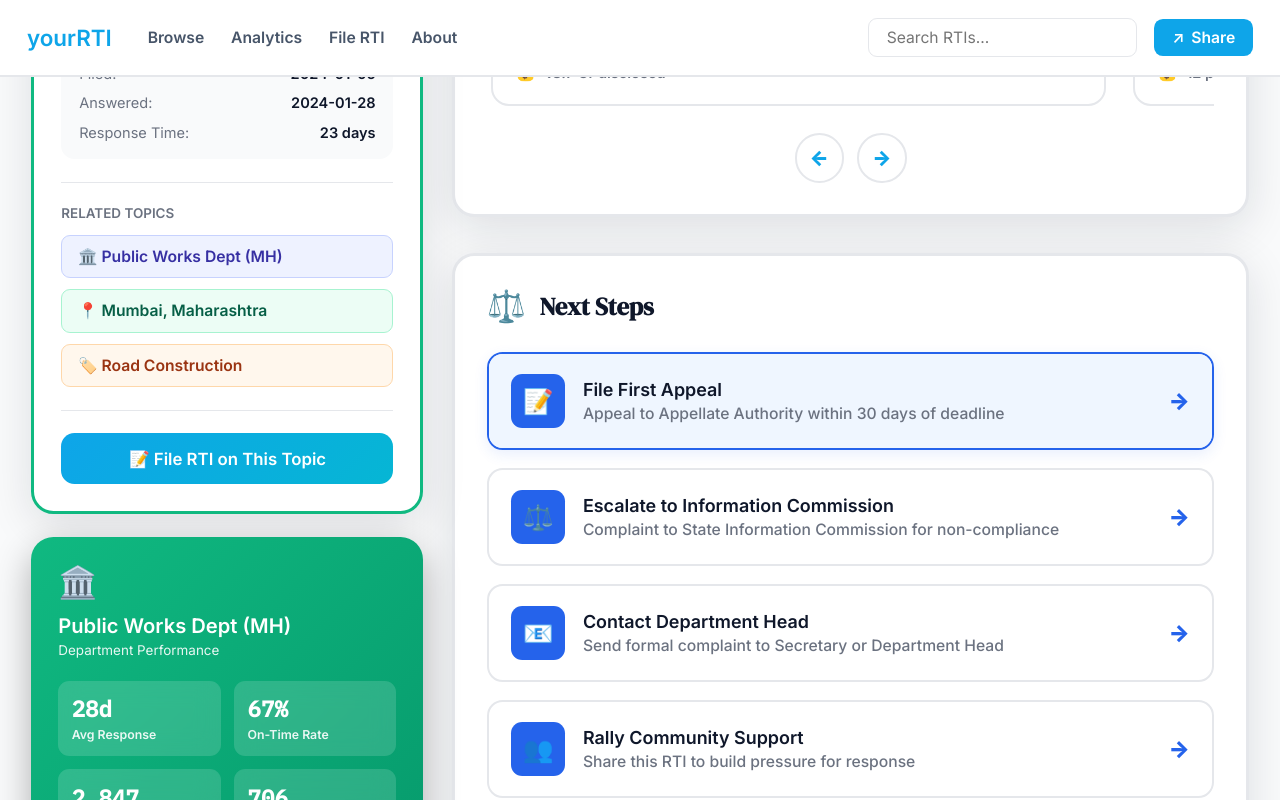
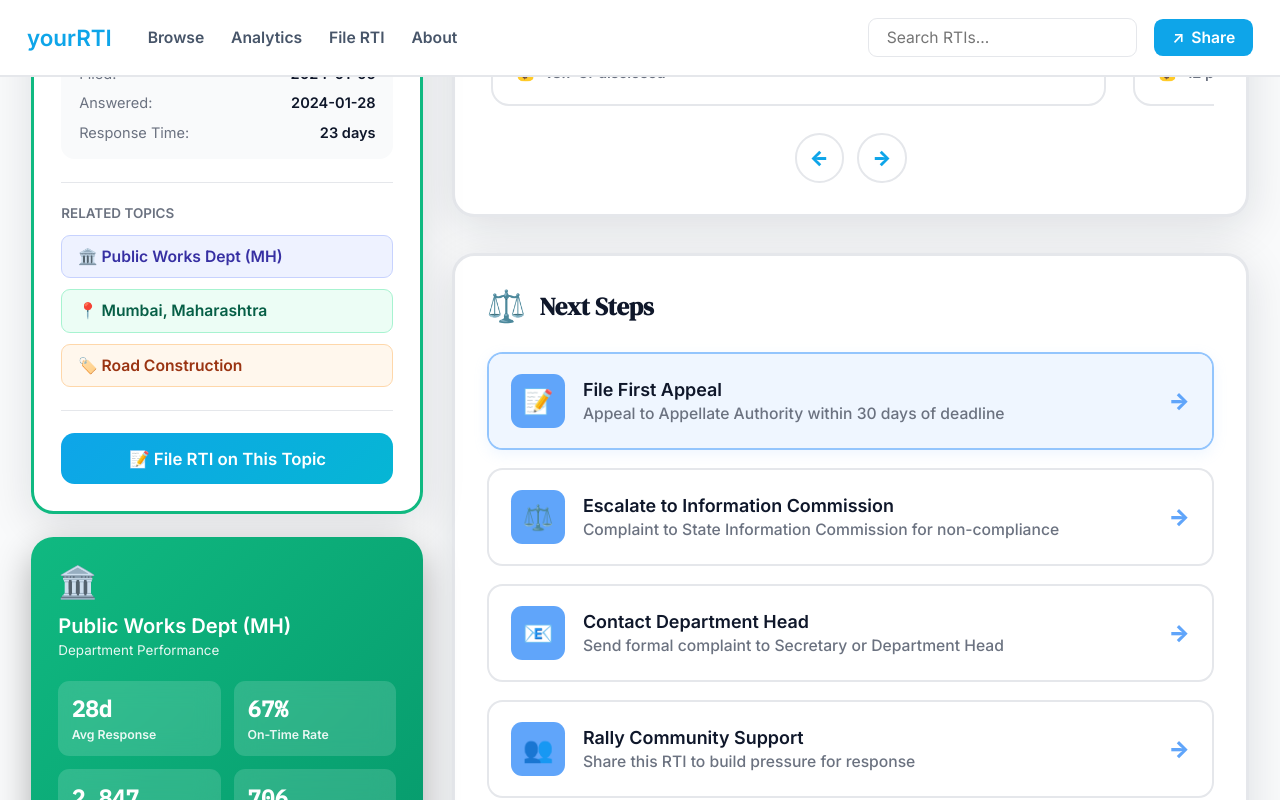
Before and after one commit to Yugantar-NGO/youRTI-UI, a Next.js app: page /rti/rti-001 in a window 1280 px wide. In both pictures the pointer is over the element 850 px from the left and 4202 px from the top of the page. Shown: the part 3802-4602 px from the top of the page. Built offline with nearby package versions, Linux system fonts and the light colour scheme.

Commit message:
style(next-steps): use light blue instead of dark blue for softer appearance
- Change icon background to light blue (#60a5fa)
- Update hover border to very light blue (#93c5fd)
- Adjust arrow color to match light blue theme
- Create more subtle, less overpowering color scheme

```diff
--- a/src/components/features/rti-detail/molecules/NextStepsSection.module.css
+++ b/src/components/features/rti-detail/molecules/NextStepsSection.module.css
@@ -40,8 +40,8 @@
 }
 
 .stepItem:hover {
-  border-color: #2563eb;
-  box-shadow: 0 4px 12px rgba(37, 99, 235, 0.1);
+  border-color: #93c5fd;
+  box-shadow: 0 4px 12px rgba(147, 197, 253, 0.15);
 }
 
 .stepHeader {
@@ -60,7 +60,7 @@
 .stepIconBox {
   width: 48px;
   height: 48px;
-  background: #2563eb;
+  background: #60a5fa;
   border-radius: 10px;
   display: flex;
   align-items: center;
@@ -88,7 +88,7 @@
 }
 
 .stepArrow {
-  color: #2563eb;
+  color: #60a5fa;
   font-size: 20px;
   font-weight: 900;
   transition: transform 200ms;
```
